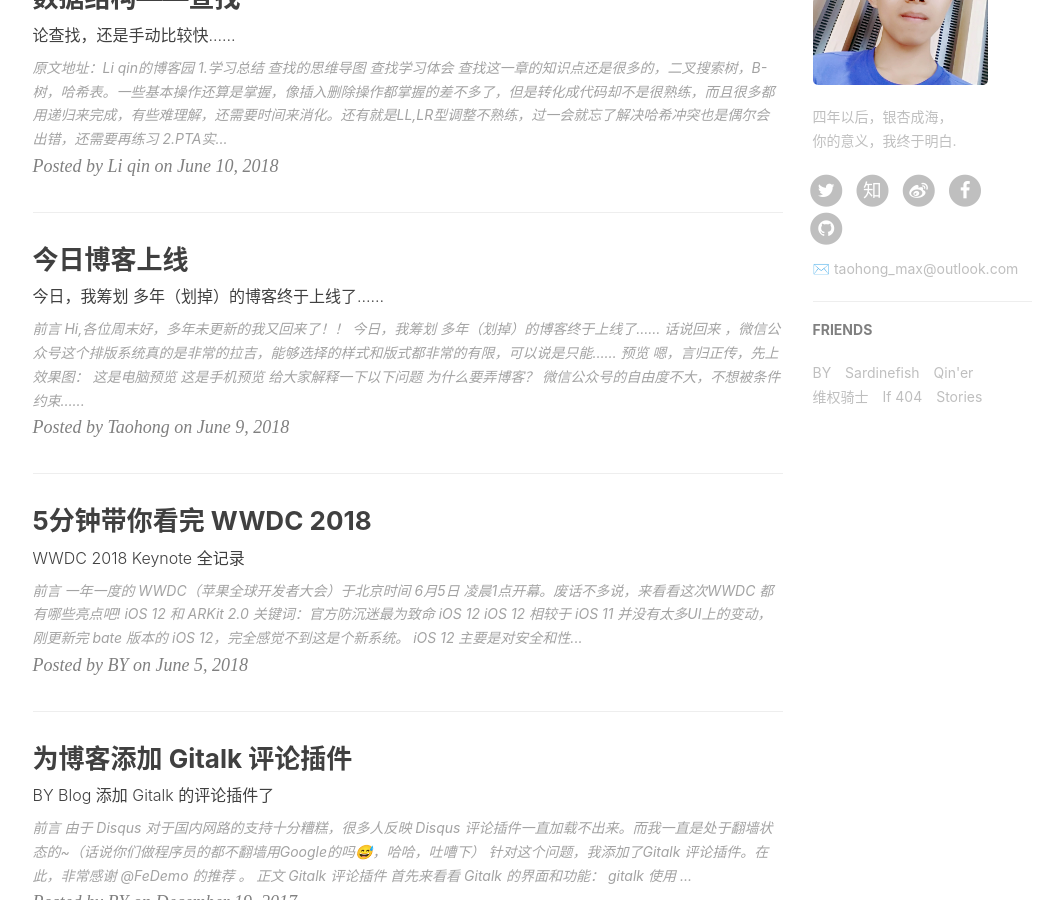
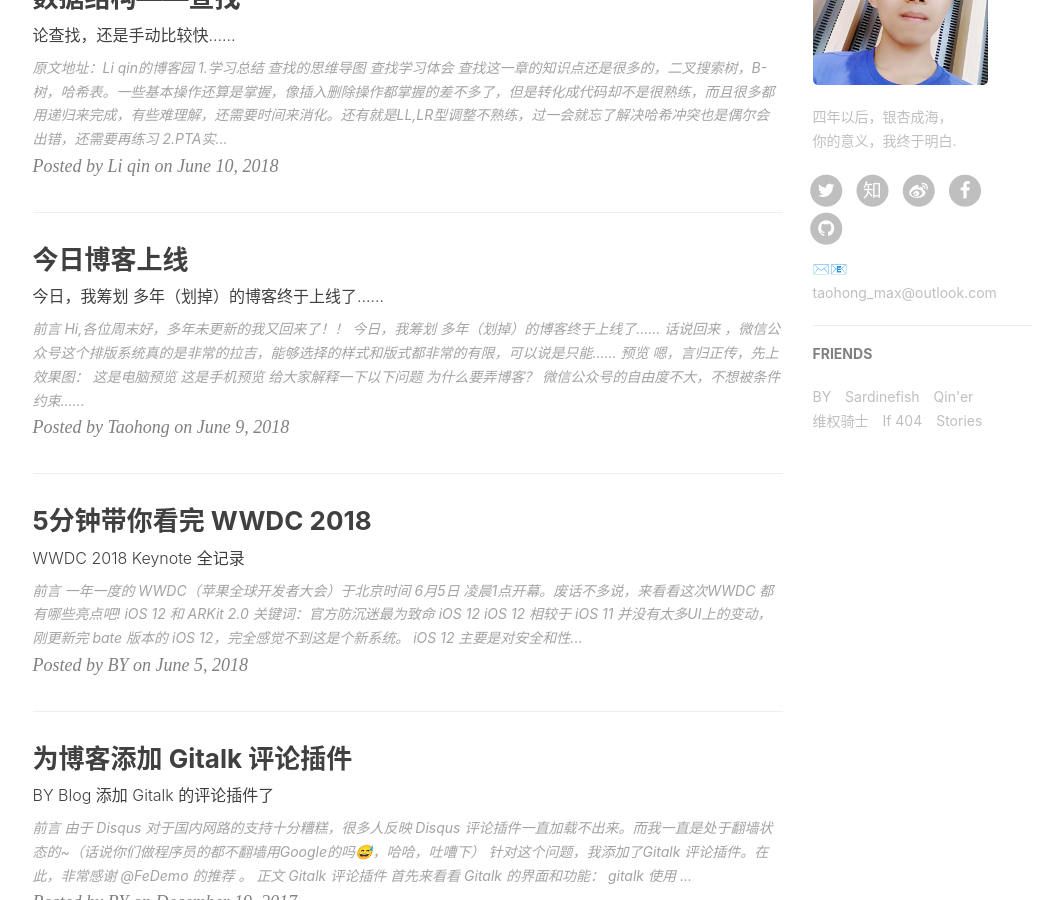
Before and after one commit to TaohongMaxwell/TaohongMaxwell.github.io, a Jekyll site: the page built from index.html, in a window 1280 px wide and 900 px high, scrolled down 748 px. Shown: the whole window, without its empty margins (135-1183 px from the left). Built offline with Jekyll 4.4.1, drawn with Linux system fonts in a browser that asks for light colours; nearby versions of some CDN libraries; the list of posts is cut into pages by our own code; comment, search, counter and statistics services are not loaded.

Commit message:
update
更新邮件图标

```diff
--- a/_layouts/page.html
+++ b/_layouts/page.html
@@ -186,7 +186,7 @@
 
                         </ul>
                         {% if site.email %}
-                            <p>✉️ {{site.email}}</p>
+                            <p>✉️📧 {{site.email}}</p>
                         {% endif %}
                     </div>
                 </section>
```
